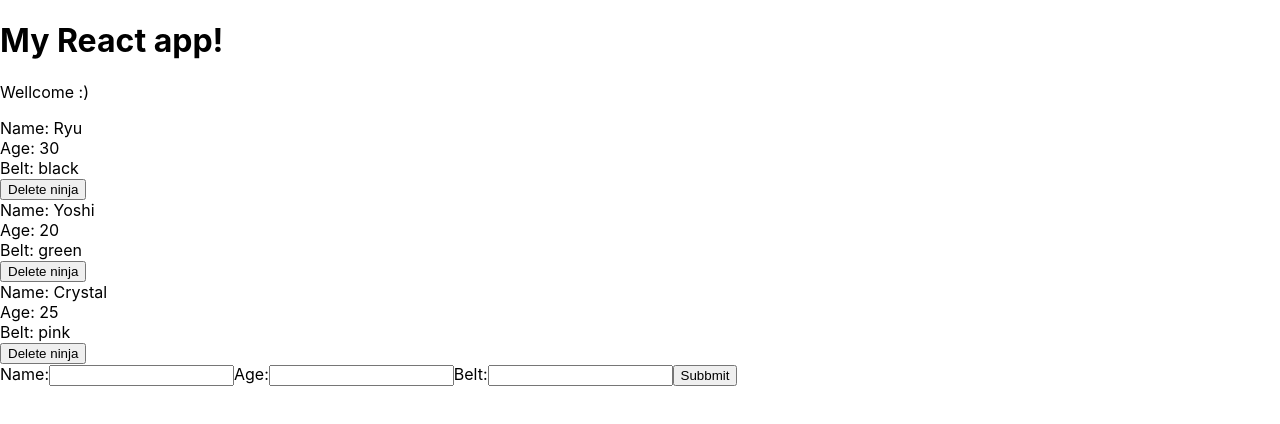
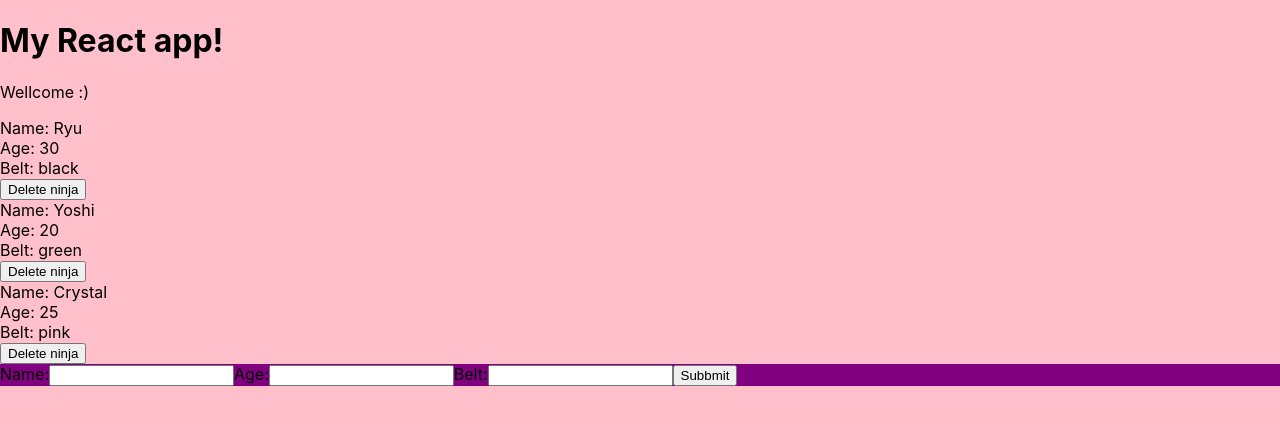
Before and after one commit to murashko/ReactJS, a React (Create React App) app in the folder React-Redux/myapp/: page / in a window 1280 px wide. Shown: the top 424 px of the page. Built offline with nearby package versions, Linux system fonts and the light colour scheme.

Commit message:
lesson 21

```diff
--- /dev/null
+++ b/React-Redux/myapp/src/App.css
@@ -0,0 +1,7 @@
+body {
+	background-color: pink;
+}
+
+.app form {
+	background-color: purple;
+}
--- a/React-Redux/myapp/src/App.js
+++ b/React-Redux/myapp/src/App.js
@@ -1,6 +1,7 @@
 import React from 'react';
 import Ninjas from './Ninjas';
 import AddNinja from './AddNinja';
+import './App.css';
 
 class App extends React.Component {
 	state = {
@@ -37,7 +38,7 @@ class App extends React.Component {
 
 	render() {
 		return (
-			<div className="App">
+			<div className="app">
 				<h1>My React app!</h1>
 				<p>Wellcome :)</p>
 				<Ninjas ninjas={ this.state.ninjas } deleteNinja={ this.deleteNinja } />
```
